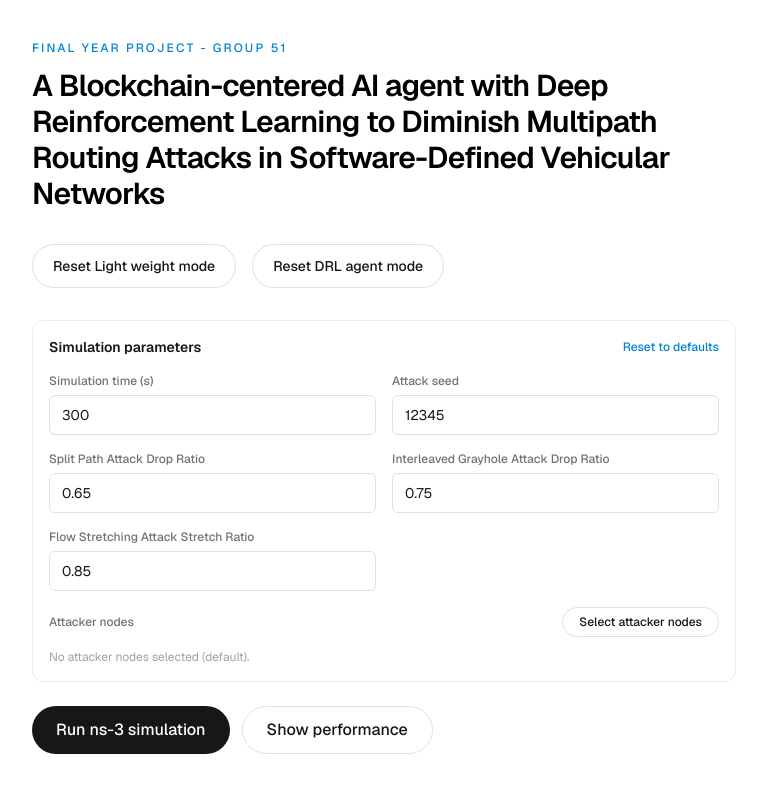
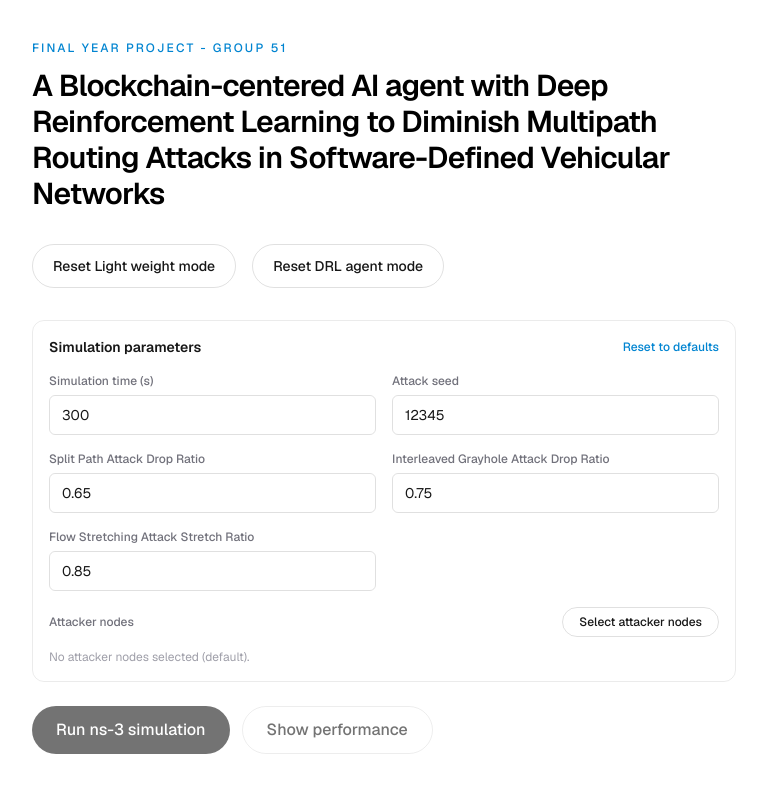
Before and after one commit to Chamodpw2000/fyp_ui, a Next.js app: page / in a window 1280 px wide. Shown: the top 792 px of the page, without its empty margins (256-1023 px from the left). Built offline with nearby package versions, Linux system fonts and the light colour scheme.

Commit message:
Enhance HomeControls and ResetButton: add log ownership and simulation mode handling

```diff
--- a/app/home-controls.tsx
+++ b/app/home-controls.tsx
@@ -2,12 +2,15 @@
 
 import { useState } from "react";
 import ResetButton from "./reset-button";
-import RunSimulationButton from "./run-simulation-button";
+import RunSimulationButton, { type SimulationMode } from "./run-simulation-button";
 
 export default function HomeControls() {
   const [lightweightRunning, setLightweightRunning] = useState(false);
   const [drlRunning, setDrlRunning] = useState(false);
   const [simRunning, setSimRunning] = useState(false);
+  const [mode, setMode] = useState<SimulationMode>(null);
+  // Which reset owns the shared "View logs" slot — the one clicked most recently.
+  const [logOwner, setLogOwner] = useState<"lightweight" | "drl" | null>(null);
 
   const anyBusy = lightweightRunning || drlRunning || simRunning;
 
@@ -20,6 +23,9 @@ export default function HomeControls() {
           logTitle="Reset light-weight mode output"
           disabled={anyBusy && !lightweightRunning}
           onRunningChange={setLightweightRunning}
+          onComplete={() => setMode("lightweight")}
+          onActivate={() => setLogOwner("lightweight")}
+          showLogs={logOwner === "lightweight"}
         />
         <ResetButton
           target="drl"
@@ -27,9 +33,13 @@ export default function HomeControls() {
           logTitle="Reset DRL agent mode output"
           disabled={anyBusy && !drlRunning}
           onRunningChange={setDrlRunning}
+          onComplete={() => setMode("drl")}
+          onActivate={() => setLogOwner("drl")}
+          showLogs={logOwner === "drl"}
         />
       </div>
       <RunSimulationButton
+        mode={mode}
         disabled={anyBusy && !simRunning}
         onRunningChange={setSimRunning}
       />
--- a/app/reset-button.tsx
+++ b/app/reset-button.tsx
@@ -14,6 +14,12 @@ type Props = {
   disabled?: boolean;
   /** Notifies the parent whenever this reset script starts or stops. */
   onRunningChange?: (running: boolean) => void;
+  /** Fires once the reset script finishes successfully (not aborted, no error). */
+  onComplete?: () => void;
+  /** Fires when this reset is clicked, so the parent can hand it the log view. */
+  onActivate?: () => void;
+  /** Whether this reset currently owns the shared "View logs" slot. */
+  showLogs?: boolean;
 };
 
 export default function ResetButton({
@@ -22,6 +28,9 @@ export default function ResetButton({
   logTitle = "Reset script output",
   disabled = false,
   onRunningChange,
+  onComplete,
+  onActivate,
+  showLogs = true,
 }: Props) {
   const [running, setRunning] = useState(false);
   const [output, setOutput] = useState("");
@@ -38,6 +47,7 @@ export default function ResetButton({
   async function runReset() {
     if (running || disabled) return;
 
+    onActivate?.();
     setRunning(true);
     setError(null);
     setOutput("");
@@ -66,6 +76,8 @@ export default function ResetButton({
         if (done) break;
         setOutput((prev) => prev + decoder.decode(value, { stream: true }));
       }
+
+      onComplete?.();
     } catch (err) {
       if ((err as Error).name !== "AbortError") {
         setError((err as Error).message);
@@ -91,7 +103,7 @@ export default function ResetButton({
         >
           {running ? "Resetting…" : label}
         </button>
-        {(running || output) && (
+        {showLogs && (running || output) && (
           <button
             type="button"
             onClick={() => setLogsOpen(true)}
--- a/app/run-simulation-button.tsx
+++ b/app/run-simulation-button.tsx
@@ -24,14 +24,28 @@ const DEFAULTS = {
 const fieldClass =
   "h-10 rounded-md border border-black/[.12] bg-transparent px-3 text-sm outline-none focus:border-sky-500 dark:border-white/[.16]";
 
+/** Which reset was last run — decides the simulation flavour, or `null` if none yet. */
+export type SimulationMode = "lightweight" | "drl" | null;
+
+const MODE_LABELS: Record<"lightweight" | "drl", string> = {
+  lightweight: "LW mode",
+  drl: "DRL mode",
+};
+
 type Props = {
+  /** Set by the last completed reset; gates and labels the run button. */
+  mode?: SimulationMode;
   /** Blocked by another long-running task on the page (e.g. the reset script). */
   disabled?: boolean;
   /** Notifies the parent whenever the simulation starts or stops. */
   onRunningChange?: (running: boolean) => void;
 };
 
-export default function RunSimulationButton({ disabled = false, onRunningChange }: Props) {
+export default function RunSimulationButton({
+  mode = null,
+  disabled = false,
+  onRunningChange,
+}: Props) {
   const [simTime, setSimTime] = useState(DEFAULTS.simTime);
   const [attackSeed, setAttackSeed] = useState(DEFAULTS.attackSeed);
   const [splitPathDropRatio, setSplitPathDropRatio] = useState(DEFAULTS.splitPathDropRatio);
@@ -66,6 +80,12 @@ export default function RunSimulationButton({ disabled = false, onRunningChange
   const percentInvalid = attackerMode === "percentage" && totalPercent > 100;
   // Any control that should be inert while this run — or the reset script — is active.
   const controlsDisabled = running || disabled;
+  // The run button needs a completed reset to know which mode to simulate.
+  const runLabel = running
+    ? "Running simulation…"
+    : mode
+      ? `Run ns-3 simulation with ${MODE_LABELS[mode]}`
+      : "Run ns-3 simulation";
 
   async function run() {
     if (percentInvalid) return;
@@ -293,16 +313,22 @@ export default function RunSimulationButton({ disabled = false, onRunningChange
         <button
           type="button"
           onClick={run}
-          disabled={controlsDisabled || percentInvalid}
-          title={percentInvalid ? "Attacker percentages exceed 100%" : undefined}
+          disabled={controlsDisabled || percentInvalid || !mode}
+          title={
+            !mode
+              ? "Run a reset (light-weight or DRL agent mode) first"
+              : percentInvalid
+                ? "Attacker percentages exceed 100%"
+                : undefined
+          }
           className="flex h-12 items-center justify-center rounded-full bg-foreground px-6 text-base font-medium text-background transition-colors hover:bg-[#383838] disabled:cursor-not-allowed disabled:opacity-60 dark:hover:bg-[#ccc]"
         >
-          {running ? "Running simulation…" : "Run ns-3 simulation"}
+          {runLabel}
         </button>
         <button
           type="button"
           onClick={() => setPerfOpen(true)}
-          disabled={disabled}
+          disabled={disabled || !mode}
           className="flex h-12 items-center justify-center rounded-full border border-solid border-black/[.12] px-6 text-base font-medium transition-colors hover:bg-black/[.04] disabled:cursor-not-allowed disabled:opacity-60 dark:border-white/[.16] dark:hover:bg-[#1a1a1a]"
         >
           Show performance
```
